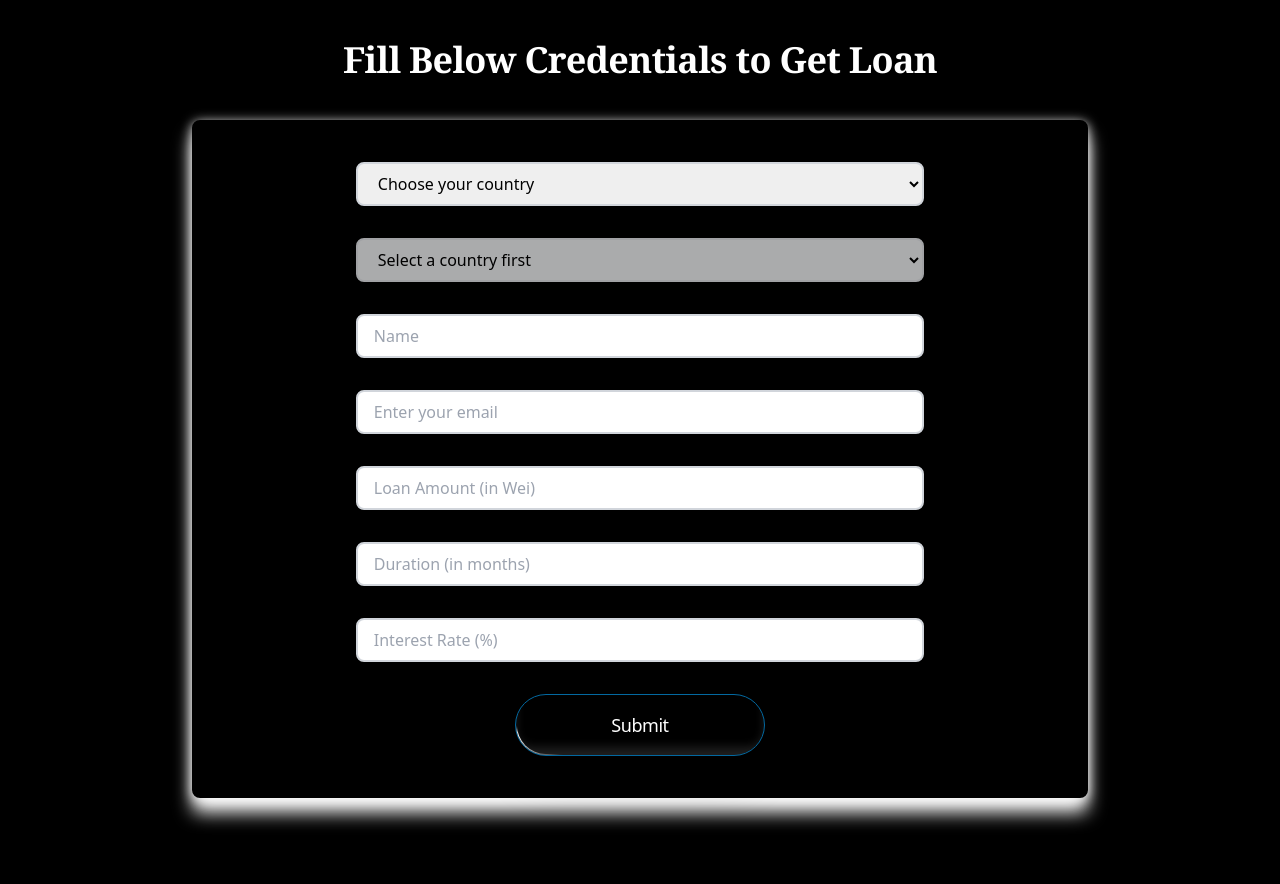
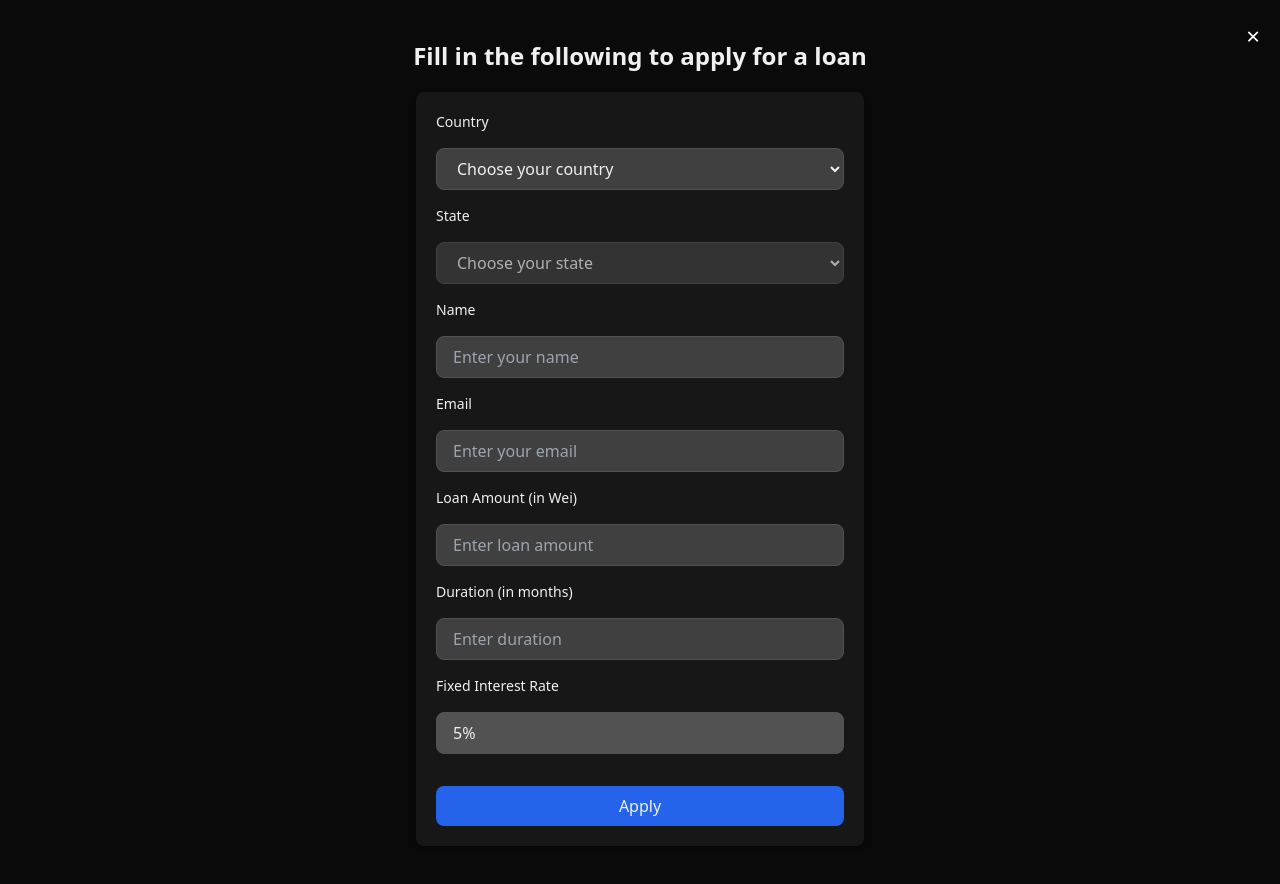
Before and after one commit to MaybeTarun/3xWizards, a Next.js app: page /LoanForm in a window 1280 px wide. Built offline with nearby package versions, Linux system fonts and the light colour scheme.

Commit message:
progress

```diff
--- a/app/LoanForm/page.tsx
+++ b/app/LoanForm/page.tsx
@@ -1,8 +1,6 @@
 "use client";
 import React, { useState, useContext } from "react";
-import ShimmerButton from "@/components/ui/shimmer-button";
 import { MyContext } from "@/app/context/MyContext";
-import TypingAnimation from "@/components/ui/typing-animation";
 import { ToastContainer, toast } from "react-toastify";
 
 const Page: React.FC = () => {
@@ -14,7 +12,7 @@ const Page: React.FC = () => {
   const [email, setEmail] = useState<string>("");
   const [loanAmount, setLoanAmount] = useState<string>("");
   const [duration, setDuration] = useState<string>("");
-  const [interestRate, setInterestRate] = useState<string>("");
+  const [interestRate, setInterestRate] = useState<string>("5");
 
   const countries: string[] = ["United States", "India", "Canada", "Australia"];
   const states: Record<string, string[]> = {
@@ -40,7 +38,6 @@ const Page: React.FC = () => {
       email,
       loanAmount,
       duration,
-      interestRate,
     });
 
     if (contract) {
@@ -52,8 +49,7 @@ const Page: React.FC = () => {
           !name ||
           !email ||
           !loanAmount ||
-          !duration ||
-          !interestRate
+          !duration
         ) {
           alert("Please fill all the fields.");
           return;
@@ -94,23 +90,38 @@ const Page: React.FC = () => {
     }
   };
 
+  const handleGoHome = () => {
+    window.location.href = "/"; // Redirect to homepage
+  };
+
   return (
-    <div className="flex w-full text-white flex-col items-center bg-black p-5 sm:p-10">
+    <div className="flex w-full flex-col items-center bg-[#0a0a0a] p-5 sm:p-10">
+      {/* Cross Button */}
+      <button
+        onClick={handleGoHome}
+        className="absolute top-5 right-5 text-white text-2xl"
+        aria-label="Close"
+      >
+        &times; {/* Cross icon */}
+      </button>
       {/* Header */}
-      <TypingAnimation className="font-bold font-serif text-center sm:text-4xl mb-10">
-        Fill Below Credentials to Get Loan
-      </TypingAnimation>
+      <h1 className="text-center text-xl md:text-2xl font-bold text-[#f0f0f0] mb-5">
+        Fill in the following to apply for a loan
+      </h1>
 
       {/* Form Container */}
-      <div className="flex w-full max-w-4xl flex-col shadow-cust bg-black rounded-lg items-center border-2 border-black p-5 sm:p-10 mb-10">
-        <form className="flex flex-col w-[70%] items-center text-black gap-5 sm:gap-8">
+      <div className="flex w-full max-w-md flex-col bg-neutral-900 rounded-lg p-5 shadow-md">
+        <form className="flex flex-col gap-4">
           {/* Country Dropdown */}
+          <label htmlFor="country" className="text-sm font-medium text-[#f0f0f0]">
+            Country
+          </label>
           <select
             id="country"
             name="country"
             value={selectedCountry}
             onChange={handleCountryChange}
-            className="px-4 py-2 border-2 text-black border-gray-300 rounded-lg focus:outline-none focus:ring-2 focus:ring-sky-500 w-full"
+            className="px-4 py-2 border border-neutral-600 rounded-lg focus:outline-none bg-neutral-700 text-[#f0f0f0]"
           >
             <option value="" disabled>
               Choose your country
@@ -123,84 +134,99 @@ const Page: React.FC = () => {
           </select>
 
           {/* State Dropdown */}
+          <label htmlFor="state" className="text-sm font-medium text-[#f0f0f0]">
+            State
+          </label>
           <select
             id="state"
+            name="state"
             value={selectedState}
             onChange={(e) => setSelectedState(e.target.value)}
-            disabled={!selectedCountry}
-            className={`px-4 py-2 border-2 ${
-              selectedCountry
-                ? "border-gray-300"
-                : "border-gray-200 bg-gray-100 cursor-not-allowed"
-            } rounded-lg w-full focus:outline-none focus:ring-2 focus:ring-blue-500 focus:border-blue-500`}
+            className="px-4 py-2 border border-neutral-600 rounded-lg focus:outline-none bg-neutral-700 text-[#f0f0f0]"
+            disabled={!selectedCountry} // Disable until a country is selected
           >
             <option value="" disabled>
-              {selectedCountry ? "Choose a state" : "Select a country first"}
+              Choose your state
             </option>
-            {selectedCountry &&
-              states[selectedCountry]?.map((state) => (
-                <option key={state} value={state}>
-                  {state}
-                </option>
-              ))}
+            {selectedCountry && states[selectedCountry].map((state, index) => (
+              <option key={index} value={state}>
+                {state}
+              </option>
+            ))}
           </select>
 
           {/* Name Input */}
+          <label htmlFor="name" className="text-sm font-medium text-[#f0f0f0]">
+            Name
+          </label>
           <input
             type="text"
-            placeholder="Name"
+            id="name"
+            placeholder="Enter your name"
             value={name}
             onChange={(e) => setName(e.target.value)}
-            className="px-4 py-2 border-2 border-gray-300 rounded-lg w-full focus:outline-none focus:ring-2 focus:ring-sky-500"
+            className="px-4 py-2 border border-neutral-600 rounded-lg focus:outline-none bg-neutral-700 text-[#f0f0f0]"
           />
 
           {/* Email Input */}
+          <label htmlFor="email" className="text-sm font-medium text-[#f0f0f0]">
+            Email
+          </label>
           <input
             type="email"
+            id="email"
             placeholder="Enter your email"
             value={email}
             onChange={(e) => setEmail(e.target.value)}
-            className="px-4 py-2 border-2 border-gray-300 rounded-lg w-full focus:outline-none focus:ring-2 focus:ring-sky-500"
+            className="px-4 py-2 border border-neutral-600 rounded-lg focus:outline-none bg-neutral-700 text-[#f0f0f0]"
           />
 
           {/* Loan Amount Input */}
+          <label htmlFor="loanAmount" className="text-sm font-medium text-[#f0f0f0]">
+            Loan Amount (in Wei)
+          </label>
           <input
             type="number"
-            placeholder="Loan Amount (in Wei)"
+            id="loanAmount"
+            placeholder="Enter loan amount"
             value={loanAmount}
             onChange={(e) => setLoanAmount(e.target.value)}
-            className="px-4 py-2 border-2 border-gray-300 rounded-lg w-full focus:outline-none focus:ring-2 focus:ring-sky-500"
+            className="px-4 py-2 border border-neutral-600 rounded-lg focus:outline-none bg-neutral-700 text-[#f0f0f0]"
           />
 
           {/* Duration Input */}
+          <label htmlFor="duration" className="text-sm font-medium text-[#f0f0f0]">
+            Duration (in months)
+          </label>
           <input
             type="number"
-            placeholder="Duration (in months)"
+            id="duration"
+            placeholder="Enter duration"
             value={duration}
             onChange={(e) => setDuration(e.target.value)}
-            className="px-4 py-2 border-2 border-gray-300 rounded-lg w-full focus:outline-none focus:ring-2 focus:ring-sky-500"
+            className="px-4 py-2 border border-neutral-600 rounded-lg focus:outline-none bg-neutral-700 text-[#f0f0f0]"
           />
 
-          {/* Interest Rate Input */}
+          {/* Fixed Interest Rate Display */}
+          <label className="text-sm font-medium text-[#f0f0f0]">
+            Fixed Interest Rate
+          </label>
           <input
-            type="number"
-            placeholder="Interest Rate (%)"
-            value={interestRate}
-            onChange={(e) => setInterestRate(e.target.value)}
-            className="px-4 py-2 border-2 border-gray-300 rounded-lg w-full focus:outline-none focus:ring-2 focus:ring-sky-500"
+            type="text"
+            value="5%"
+            readOnly
+            className="px-4 py-2 border border-neutral-600 rounded-lg bg-neutral-600 cursor-not-allowed text-[#f0f0f0]"
           />
 
-          <ShimmerButton
+          <button
             onClick={handleSubmit}
-            className="w-full shadow-2xl max-w-[250px] py-2 border-sky-700 hover:bg-green-700 sm:py-3 md:py-4"
+            className="mt-4 w-full py-2 bg-blue-600 text-[#f0f0f0] rounded-lg hover:bg-blue-700"
           >
-            <span className="whitespace-pre-wrap text-center text-sm font-medium leading-none tracking-tight text-white lg:text-base xl:text-lg">
-              Submit
-            </span>
-          </ShimmerButton>
+            Apply
+          </button>
         </form>
       </div>
-      <ToastContainer/>
+      <ToastContainer />
     </div>
   );
 };
--- a/app/components/Admin.tsx
+++ b/app/components/Admin.tsx
@@ -28,7 +28,7 @@ const Admin = () => {
 
   return (
     <button onClick={handleTakeLoan}>
-      Admin Login
+      Admin
     </button>
   );
 };
--- a/app/components/Connect.tsx
+++ b/app/components/Connect.tsx
@@ -164,22 +164,19 @@ useEffect(() => {
 
 
   return (
-    <div className="w-full h-[25vh] flex flex-col justify-evenly items-center gap-4 p-4 sm:h-[25vh] sm:gap-6 md:h-[35vh] md:gap-8 lg:p-8">
-      <ShimmerButton
-        onClick={connectWallet}
-        className="w-full shadow-custom max-w-[250px] py-2 hover:bg-blue-700 sm:py-3 md:py-4"
-      >
-        <span className="whitespace-pre-wrap text-center text-sm font-medium leading-none tracking-tight hover:text-sky-700 text-white lg:text-base xl:text-lg">
+    <>
+      <button onClick={connectWallet}>
+        <span>
           {walletAddress && walletAddress.length > 0
             ? `Connected: ${walletAddress.substring(0, 6)}...${walletAddress.substring(
                 walletAddress.length - 4
               )}`
-            : "Connect Wallet 🦊"}
+            : "Connect Walle"}
         </span>
-      </ShimmerButton>
+      </button>
 
       <ToastContainer />
-    </div>
+    </>
   );
 };
 
--- a/app/components/Loan.tsx
+++ b/app/components/Loan.tsx
@@ -1,8 +1,9 @@
+"use client";
+
 import React, { useContext, useEffect, useState, useCallback } from "react";
 import { MyContext } from "@/app/context/MyContext";
 import { ToastContainer, toast } from "react-toastify";
 import { useRouter } from "next/navigation";
-import ShimmerButton from "@/components/ui/shimmer-button";
 
 const Loan: React.FC = () => {
   const router = useRouter();
@@ -61,23 +62,9 @@ const Loan: React.FC = () => {
   return (
     <>
       {isLoanFunded && !isLoanRepaid ? (
-        <ShimmerButton
-          onClick={handleRepayLoan}
-          className="w-full max-w-[250px] py-2 border-sky-700 shadow-2xl hover:bg-green-700 sm:py-3 md:py-4"
-        >
-          <span className="whitespace-pre-wrap text-center text-sm font-medium leading-none tracking-tight text-white lg:text-base xl:text-lg">
-            Repay Loan
-          </span>
-        </ShimmerButton>
+        <button onClick={handleRepayLoan}>Repay Loan</button>
       ) : (
-        <ShimmerButton
-          onClick={handleTakeLoan}
-          className="w-full max-w-[250px] py-2 border-sky-700 shadow-2xl hover:bg-green-700 sm:py-3 md:py-4"
-        >
-          <span className="whitespace-pre-wrap text-center text-sm font-medium leading-none tracking-tight text-white lg:text-base xl:text-lg">
-            Take Loan
-          </span>
-        </ShimmerButton>
+        <button onClick={handleTakeLoan}>Take Loan</button>
       )}
     </>
   );
--- a/app/globals.css
+++ b/app/globals.css
@@ -9,6 +9,7 @@ body {
   padding: 0;
   box-sizing: border-box;
   scroll-behavior: smooth;
+  overflow-x: hidden;
 }
 
 @layer utilities {
```
Also changed, not shown: app/page.tsx (+9 -5 lines).
